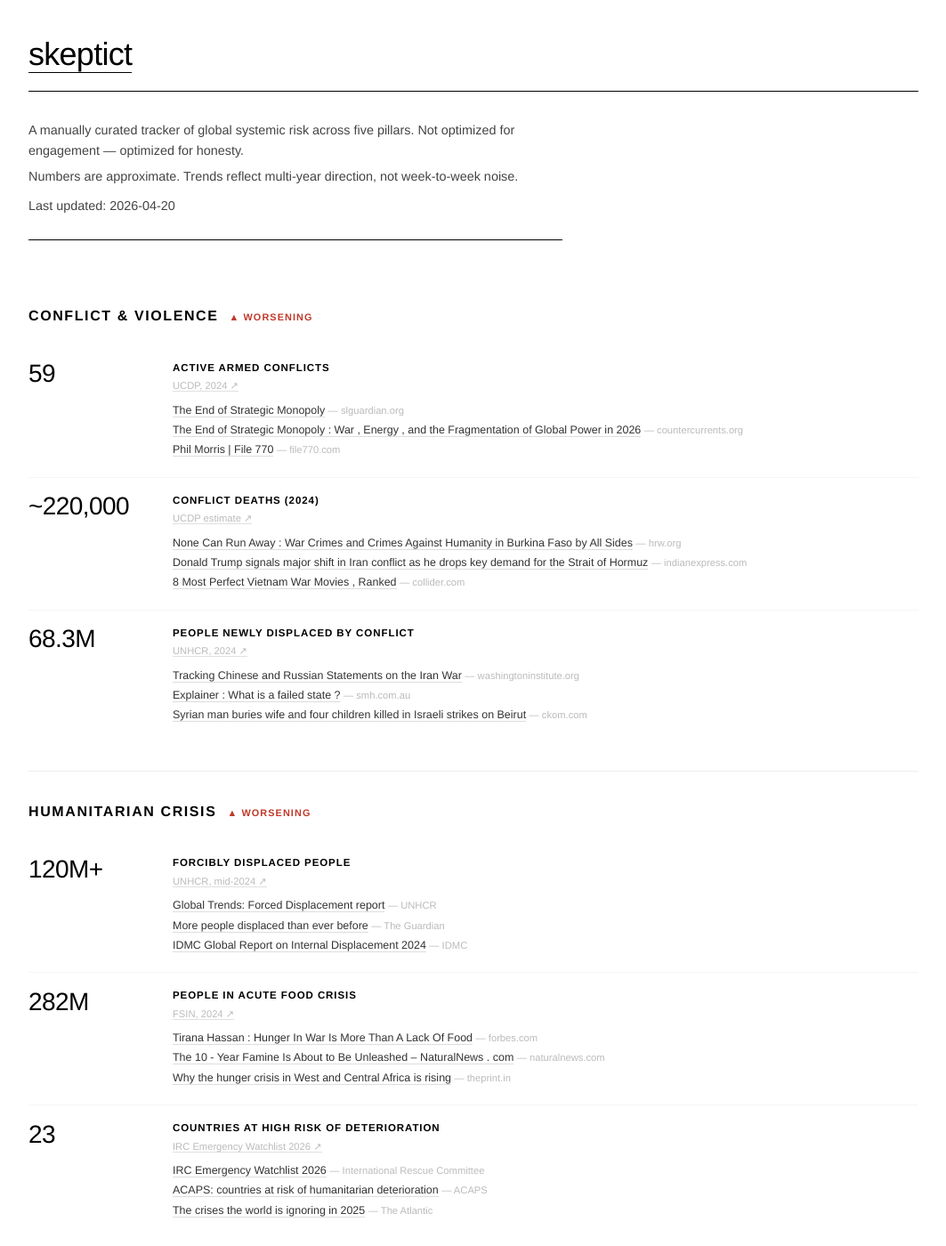
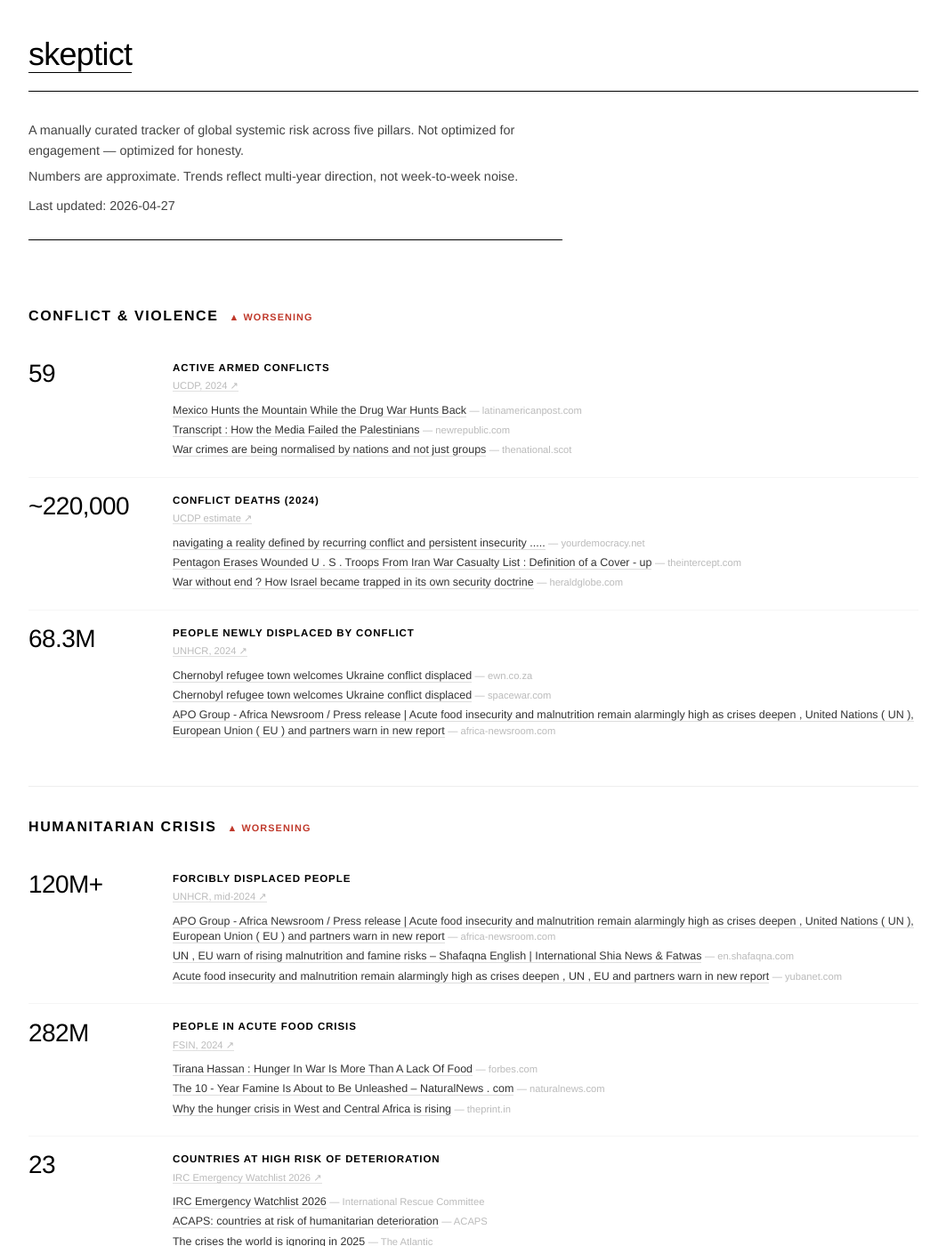
Before and after one commit to skeptict/skeptict.github.io, a Jekyll site: the page built from hellscape/index.html, in a window 1280 px wide and 1400 px high. Shown: the whole window at 89% size, without its empty margins (108-1171 px from the left). Built offline with Jekyll 4.4.1, drawn with Linux system fonts in a browser that asks for light colours; some of the changed text lies outside the part shown.

Commit message:
auto: refresh hellscape articles [2026-04-27]

```diff
--- a/_data/hellscape.yml
+++ b/_data/hellscape.yml
@@ -1,4 +1,4 @@
-last_updated: '2026-04-20'
+last_updated: '2026-04-27'
 pillars:
 - name: Conflict & Violence
   id: conflict
@@ -10,49 +10,49 @@ pillars:
     source_url: https://ucdp.uu.se/
     search_query: armed conflict wars active 2024 2025
     articles:
-    - title: The End of Strategic Monopoly
-      url: https://slguardian.org/the-end-of-strategic-monopoly/
-      publication: slguardian.org
-    - title: 'The End of Strategic Monopoly : War , Energy , and the Fragmentation
-        of Global Power in 2026'
-      url: https://countercurrents.org/2026/04/the-end-of-strategic-monopoly-war-energy-and-the-fragmentation-of-global-power-in-2026/
-      publication: countercurrents.org
-    - title: Phil Morris | File 770
-      url: https://file770.com/tag/phil-morris/
-      publication: file770.com
+    - title: Mexico Hunts the Mountain While the Drug War Hunts Back
+      url: https://latinamericanpost.com/americas/mexico-hunts-the-mountain-while-the-drug-war-hunts-back/
+      publication: latinamericanpost.com
+    - title: 'Transcript : How the Media Failed the Palestinians'
+      url: https://newrepublic.com/article/209239/transcript-media-failed-palestinians
+      publication: newrepublic.com
+    - title: War crimes are being normalised by nations and not just groups
+      url: https://www.thenational.scot/news/world/26037971.war-crimes-normalised-nations-not-just-groups/
+      publication: thenational.scot
   - label: Conflict deaths (2024)
     value: ~220,000
     note: UCDP estimate
     source_url: https://ucdp.uu.se/
     search_query: conflict deaths battle casualties war 2024
     articles:
-    - title: 'None Can Run Away : War Crimes and Crimes Against Humanity in Burkina
-        Faso by All Sides'
-      url: https://www.hrw.org/report/2026/04/02/none-can-run-away/war-crimes-and-crimes-against-humanity-in-burkina-faso-by-all
-      publication: hrw.org
-    - title: Donald Trump signals major shift in Iran conflict as he drops key demand
-        for the Strait of Hormuz
-      url: https://indianexpress.com/article/live-news/top-news-today-daily-briefing-trump-hints-at-iran-exit-netanyahu-sets-no-timeline-10610676/
-      publication: indianexpress.com
-    - title: 8 Most Perfect Vietnam War Movies , Ranked
-      url: https://collider.com/most-perfect-vietnam-war-movies-ranked/
-      publication: collider.com
+    - title: navigating a reality defined by recurring conflict and persistent insecurity
+        .....
+      url: https://yourdemocracy.net/drupal/node/59527
+      publication: yourdemocracy.net
+    - title: 'Pentagon Erases Wounded U . S . Troops From Iran War Casualty List :  Definition
+        of a Cover - up'
+      url: https://theintercept.com/2026/04/22/iran-war-military-casualties-wounded/
+      publication: theintercept.com
+    - title: War without end ? How Israel became trapped in its own security doctrine
+      url: http://www.heraldglobe.com/news/279007676/war-without-end-how-israel-became-trapped-in-its-own-security-doctrine
+      publication: heraldglobe.com
   - label: People newly displaced by conflict
     value: 68.3M
     note: UNHCR, 2024
     source_url: https://www.unhcr.org/global-trends
     search_query: refugees displaced people conflict 2024 UNHCR
     articles:
-    - title: Tracking Chinese and Russian Statements on the Iran War
-      url: https://www.washingtoninstitute.org/policy-analysis/tracking-chinese-and-russian-statements-iran-war
-      publication: washingtoninstitute.org
-    - title: 'Explainer : What is a failed state ?'
-      url: https://www.smh.com.au/national/going-going-gone-what-it-means-to-be-a-failed-state-20260407-p5zly7.html
-      publication: smh.com.au
-    - title: Syrian man buries wife and four children killed in Israeli strikes on
-        Beirut
-      url: https://www.ckom.com/2026/04/11/syrian-man-buries-wife-and-four-children-killed-in-israeli-strikes-on-beirut/
-      publication: ckom.com
+    - title: Chernobyl refugee town welcomes Ukraine conflict displaced
+      url: https://www.ewn.co.za/2026/04/26/chernobyl-refugee-town-welcomes-ukraines-conflict-displaced
+      publication: ewn.co.za
+    - title: Chernobyl refugee town welcomes Ukraine conflict displaced
+      url: https://www.spacewar.com/afp/260426101410.3alzzhsu.html
+      publication: spacewar.com
+    - title: APO Group - Africa Newsroom / Press release | Acute food insecurity and
+        malnutrition remain alarmingly high as crises deepen , United Nations ( UN
+        ), European Union ( EU ) and partners warn in new report
+      url: https://www.africa-newsroom.com/press/acute-food-insecurity-and-malnutrition-remain-alarmingly-high-as-crises-deepen-united-nations-un-european-union-eu-and-partners-warn-in-new-report
+      publication: africa-newsroom.com
 - name: Humanitarian Crisis
   id: humanitarian
   trend: up
@@ -63,15 +63,19 @@ pillars:
     source_url: https://www.unhcr.org/global-trends
     search_query: forcibly displaced refugees asylum seekers record 2024
     articles:
-    - title: 'Global Trends: Forced Displacement report'
-      url: https://www.unhcr.org/global-trends
-      publication: UNHCR
-    - title: More people displaced than ever before
-      url: https://www.theguardian.com/global-development/2024/jun/13/record-120-million-displaced-worldwide-unhcr
-      publication: The Guardian
-    - title: IDMC Global Report on Internal Displacement 2024
-      url: https://www.internal-displacement.org/global-report/grid2024/
-      publication: IDMC
+    - title: APO Group - Africa Newsroom / Press release | Acute food insecurity and
+        malnutrition remain alarmingly high as crises deepen , United Nations ( UN
+        ), European Union ( EU ) and partners warn in new report
+      url: https://www.africa-newsroom.com/press/acute-food-insecurity-and-malnutrition-remain-alarmingly-high-as-crises-deepen-united-nations-un-european-union-eu-and-partners-warn-in-new-report
+      publication: africa-newsroom.com
+    - title: UN , EU warn of rising malnutrition and famine risks – Shafaqna English
+        | International Shia News & Fatwas
+      url: https://en.shafaqna.com/447790/un-eu-warn-of-rising-malnutrition-and-famine-risks/
+      publication: en.shafaqna.com
+    - title: Acute food insecurity and malnutrition remain alarmingly high as crises
+        deepen , UN , EU and partners warn in new report
+      url: https://yubanet.com/world/acute-food-insecurity-and-malnutrition-remain-alarmingly-high-as-crises-deepen-un-eu-and-partners-warn-in-new-report/
+      publication: yubanet.com
   - label: People in acute food crisis
     value: 282M
     note: FSIN, 2024
@@ -137,16 +141,15 @@ pillars:
     source_url: https://www.munichre.com/en/risks/natural-disasters.html
     search_query: economic losses natural disasters billion 2024 insurance
     articles:
-    - title: Minnesota has among the highest home insurance rates
-      url: http://www.minnpost.com/environment/2026/04/home-insurance-rates-minnesota-stack-up/
-      publication: minnpost.com
-    - title: 'Oxford : Owner of Tommy Bahama , Lilly Pulitzer and Johnny Was Reports
-        Fourth Quarter and Full - Year Fiscal 2025 Results'
-      url: https://www.manilatimes.net/2026/03/27/tmt-newswire/globenewswire/oxford-owner-of-tommy-bahama-lilly-pulitzer-and-johnny-was-reports-fourth-quarter-and-full-year-fiscal-2025-results/2308834
-      publication: manilatimes.net
-    - title: NZ insured losses hit NZ$120 million after calm year
-      url: https://itbrief.co.nz/story/nz-insured-losses-hit-nz-120-million-after-calm-year
-      publication: itbrief.co.nz
+    - title: USDA Issues Second Supplemental Disaster Payment to Farmers
+      url: https://www.rfdtv.com/usda-issues-second-supplemental-disaster-payment-to-farmers
+      publication: rfdtv.com
+    - title: Digital Realty Reports First Quarter 2026 Results
+      url: https://www.itnewsonline.com/GlobeNewswire/Digital-Realty-Reports-First-Quarter-2026-Results/120604
+      publication: itnewsonline.com
+    - title: Blue Ridge Bankshares , Inc . Announces 2026 First Quarter Results
+      url: https://www.prnewswire.com/news-releases/blue-ridge-bankshares-inc-announces-2026-first-quarter-results-302752303.html
+      publication: prnewswire.com
 - name: Governance & Instability
   id: governance
   trend: up
@@ -223,15 +226,17 @@ pillars:
     source_url: https://www.sipri.org/
     search_query: nuclear weapons alert posture Russia China United States 2025
     articles:
-    - title: Iranian Leadership
-      url: https://www.globalsecurity.org/military/world/iran/leadership-continuity.htm
-      publication: globalsecurity.org
-    - title: 'Iran war news : U . S . refuells plane has gone down in Iraq'
-      url: https://www.cp24.com/news/world/2026/03/12/us-air-force-refuelling-plane-has-gone-down-in-iraq-live-updates-here/
-      publication: cp24.com
-    - title: 'Iran war news : Mojtaba Khamenei calls for retaliation'
-      url: https://www.bnnbloomberg.ca/business/2026/03/12/israel-bombs-central-beirut-us-airstrikes-top-6000-iran-escalates-attacks-live-updates-here/
-      publication: bnnbloomberg.ca
+    - title: An Action Plan to Prevent Nuclear War ( The New  Thirteen Steps )
+      url: https://www.pressenza.com/2026/04/an-action-plan-to-prevent-nuclear-war-the-new-thirteen-steps/
+      publication: pressenza.com
+    - title: Japan builds up its  southern shield  as faith in US security cover falters
+        | Military News
+      url: https://www.aljazeera.com/news/2026/4/24/japan-builds-up-its-southern-shield-as-faith-in-us-security-cover-falters
+      publication: Al Jazeera
+    - title: Japan builds up its  southern shield  as faith in US security cover falters
+        - Grenada Chronicle – Daily Grenada And Caribbean News
+      url: https://grenadachronicle.com/japan-builds-up-its-southern-shield-as-faith-in-us-security-cover-falters/
+      publication: grenadachronicle.com
   - label: Confirmed critical infrastructure attacks (2024)
     value: ~420
     note: CyberPeace Institute
```
